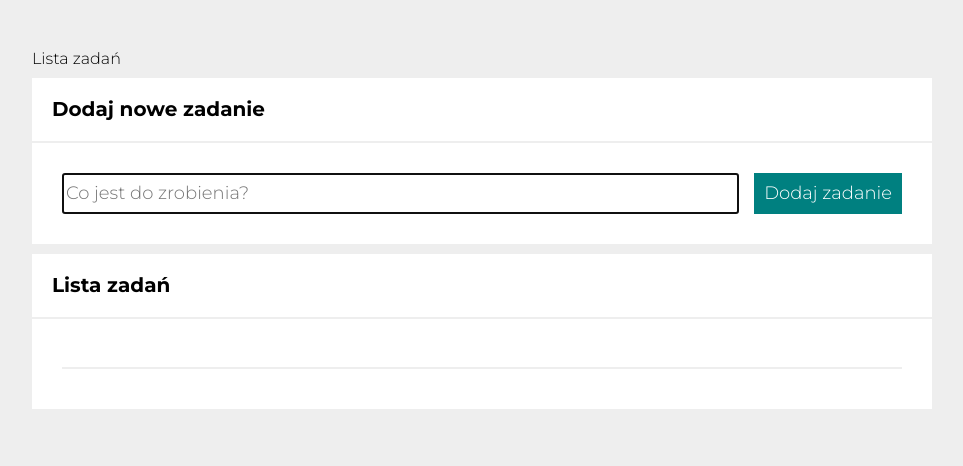
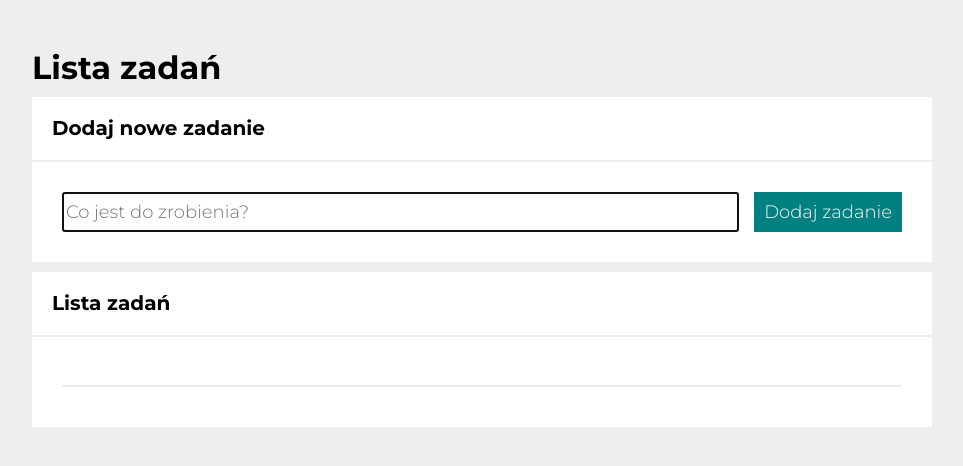
Before and after one commit to KonradBauer/todos-list-react, a React (Create React App) app: page / in a window 1280 px wide. Shown: the top 466 px of the page, without its empty margins (158-1121 px from the left). Built offline with nearby package versions, Linux system fonts and the light colour scheme.

Commit message:
added styled components to Header component

```diff
--- a/src/Header/index.js
+++ b/src/Header/index.js
@@ -1,7 +1,7 @@
-import "./style.css";
+import { HeaderText } from "./styled";
 
 const Header = ({ title }) => (
-  <header className="section__header">{title}</header>
+  <HeaderText className="section__header">{title}</HeaderText>
 );
 
 export default Header;
--- /dev/null
+++ b/src/Header/styled.js
@@ -0,0 +1,7 @@
+import styled from "styled-components";
+
+export const HeaderText = styled.header`
+  font-size: xx-large;
+  font-weight: bold;
+  margin: 0 auto;
+`;
--- /dev/null
+++ b/src/Section/style.css
@@ -0,0 +1,36 @@
+.section__list {
+  list-style-type: none;
+  padding: 0%;
+}
+
+.section__header {
+  font-size: xx-large;
+  font-weight: bold;
+  margin: 0 auto;
+}
+
+.section__subHeader {
+  display: flex;
+  max-width: 1000px;
+  flex-direction: row;
+  justify-content: flex-start;
+  background-color: white;
+  margin: 0 auto;
+  margin-top: 25px;
+  margin-bottom: 2px;
+  padding: 20px;
+  font-weight: bold;
+  font-size: large;
+  align-items: center;
+}
+
+.sectionBody__taskContainer {
+  max-width: 1000px;
+  background-color: white;
+  margin: 0 auto;
+  margin-top: 2px;
+  margin-bottom: 2px;
+  padding: 30px;
+  font-weight: 400;
+  font-size: large;
+}
```
